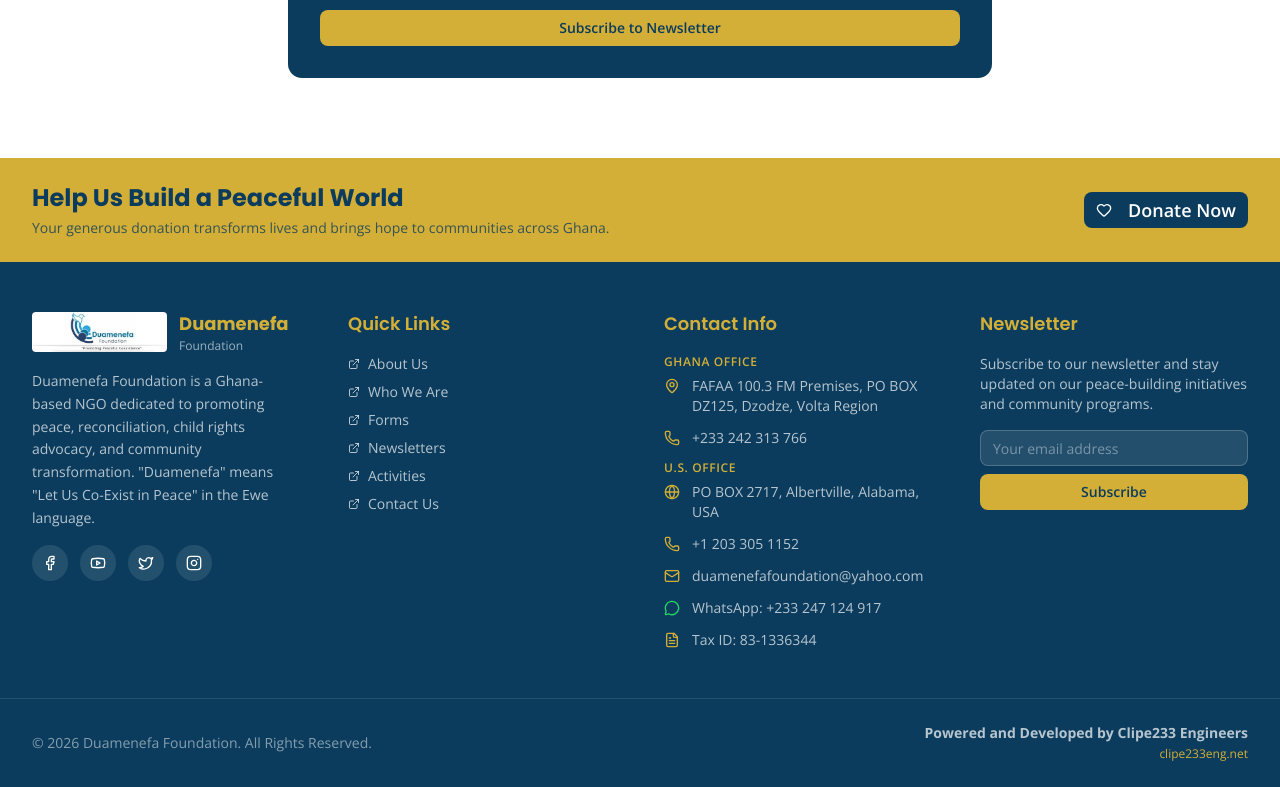
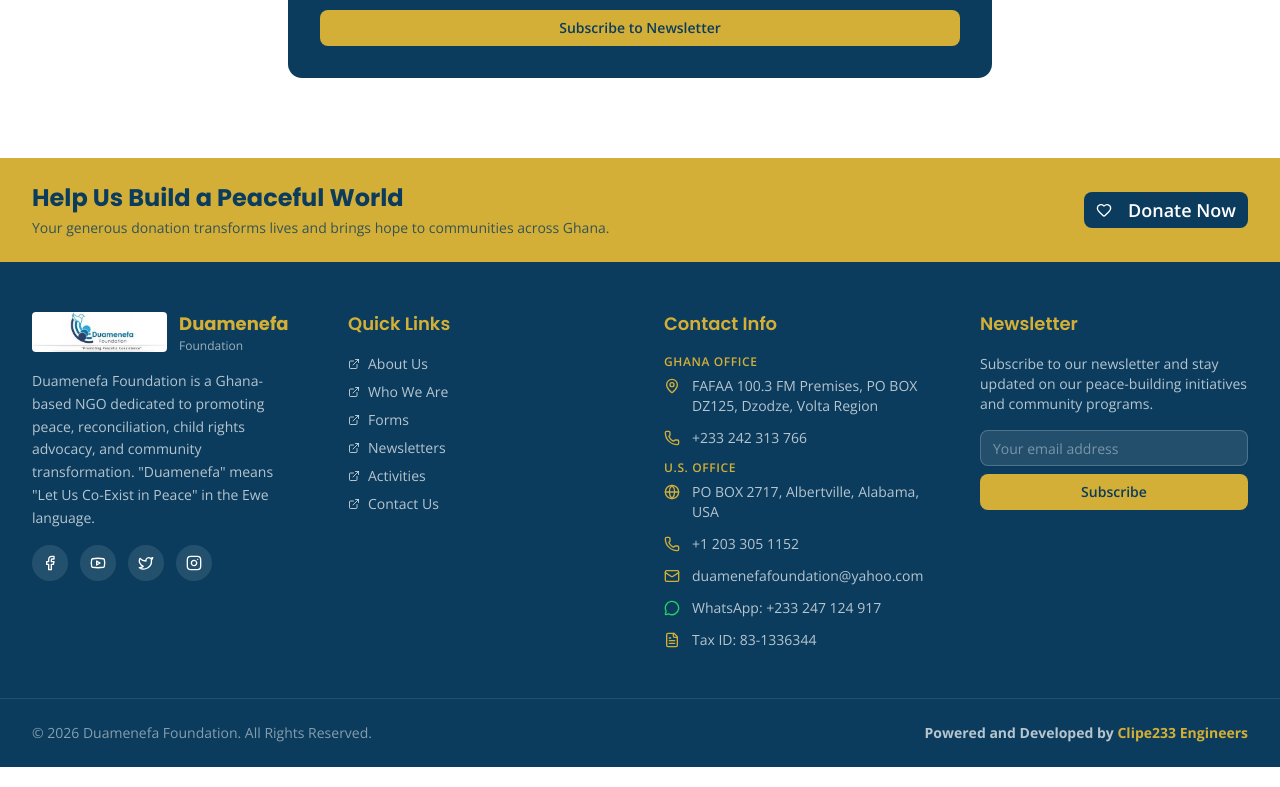
Before and after one commit to lilromeo2290/Duamenefa_Foundation-, a Next.js app: page / in a window 1280 px wide. Shown: the part 7742-8529 px from the top of the page. Built offline with nearby package versions, Linux system fonts and the light colour scheme; no server answers.

Commit message:
a15fa34b-f2b9-4dfe-ac07-5bff58c339ed

```diff
--- a/src/components/Footer.tsx
+++ b/src/components/Footer.tsx
@@ -213,17 +213,17 @@
       <div className="max-w-7xl mx-auto px-4 sm:px-6 lg:px-8 py-6">
         <div className="flex flex-col md:flex-row items-center justify-between gap-4 text-sm text-white/50">
           <p>&copy; 2026 Duamenefa Foundation. All Rights Reserved.</p>
-          <div className="text-center md:text-right">
-            <p className="font-bold text-white/70">Powered and Developed by Clipe233 Engineers</p>
+          <p className="font-bold text-white/70">
+            Powered and Developed by{' '}
             <a
               href="https://clipe233eng.net/"
               target="_blank"
               rel="noopener noreferrer"
-              className="text-[#D4AF37] hover:text-[#D4AF37]/80 text-xs transition-colors"
+              className="text-[#D4AF37] hover:text-[#D4AF37]/80 transition-colors"
             >
-              clipe233eng.net
+              Clipe233 Engineers
             </a>
-          </div>
+          </p>
         </div>
       </div>
     </footer>
```
